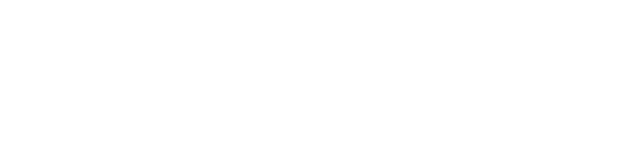
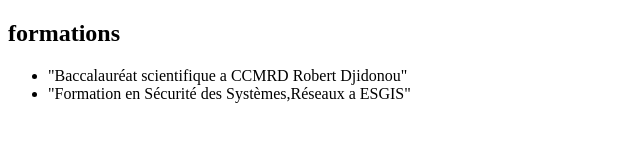
Before and after one commit to Lydvine-13/mon-cv, a plain HTML site: page index.html in a window 1280 px wide. Shown: the whole page, without its empty margins (0-640 px from the left). Drawn offline with Linux system fonts and the light colour scheme.

Commit message:
mise en place de la section formations

```diff
--- a/index.html
+++ b/index.html
@@ -7,6 +7,12 @@
      href="style.css">
 </head>
 <body>
-
+      <section id="formations">
+        <h2>formations</h2>
+        <ul>
+            <li>"Baccalauréat scientifique a CCMRD Robert Djidonou"</li>
+             <li>"Formation en Sécurité des Systèmes,Réseaux a ESGIS" </li>
+        </ul>
+    </section>
 </body>
 </html>
```
